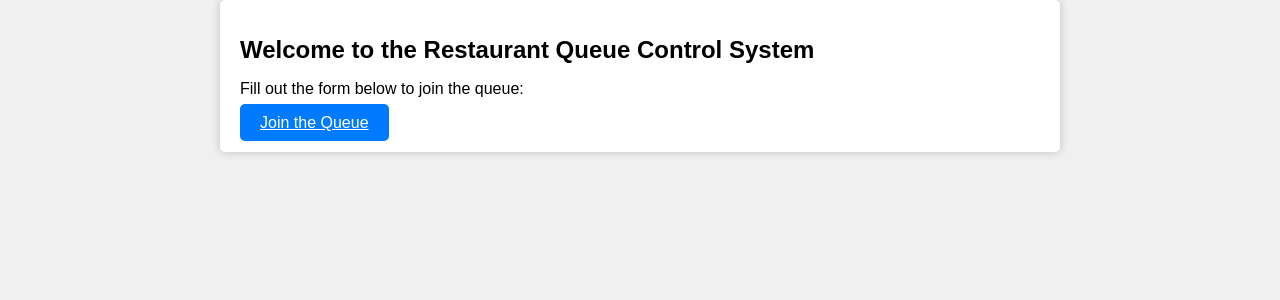
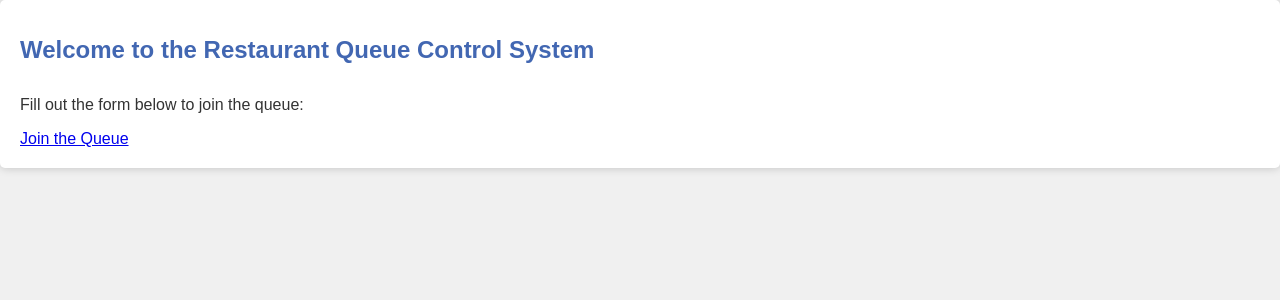
Before and after one commit to rodrigozaroni/queueMVP, a Flask app: page / in a window 1280 px wide. Shown: the top 300 px of the page. Run offline with Flask 3, Linux system fonts and the light colour scheme.

Commit message:
Update style.css

```diff
--- a/static/style.css
+++ b/static/style.css
@@ -3,19 +3,23 @@ body {
     background-color: #f0f0f0;
     margin: 0;
     padding: 0;
+    color: #333;
 }
 
 .container {
-    max-width: 800px;
+    max-width: 100%;
     margin: 0 auto;
     padding: 20px;
     background-color: #fff;
     border-radius: 5px;
     box-shadow: 0 0 10px rgba(0, 0, 0, 0.2);
+    display: flex;
+    flex-direction: column;
 }
 
 h1 {
-    font-size: 24px;
+    font-size: 1.5em;
+    color: #4267B2; /* Cor característica do Facebook */
 }
 
 label {
@@ -23,23 +27,18 @@ label {
 }
 
 input[type="text"],
-input[type="email"] {
+input[type="email"],
+input[type="password"] {
     width: 100%;
-    padding: 10px;
-    margin-bottom: 10px;
+    padding: 15px;
+    margin-bottom: 15px;
     border: 1px solid #ccc;
     border-radius: 5px;
 }
 
-.btn {
-    background-color: #007bff;
-    color: #fff;
-    padding: 10px 20px;
+button {
+    padding: 15px;
     border: none;
     border-radius: 5px;
-    cursor: pointer;
+    background-color: #4267B2;
 }
-
-.btn:hover {
-    background-color: #0056b3;
-}
```
